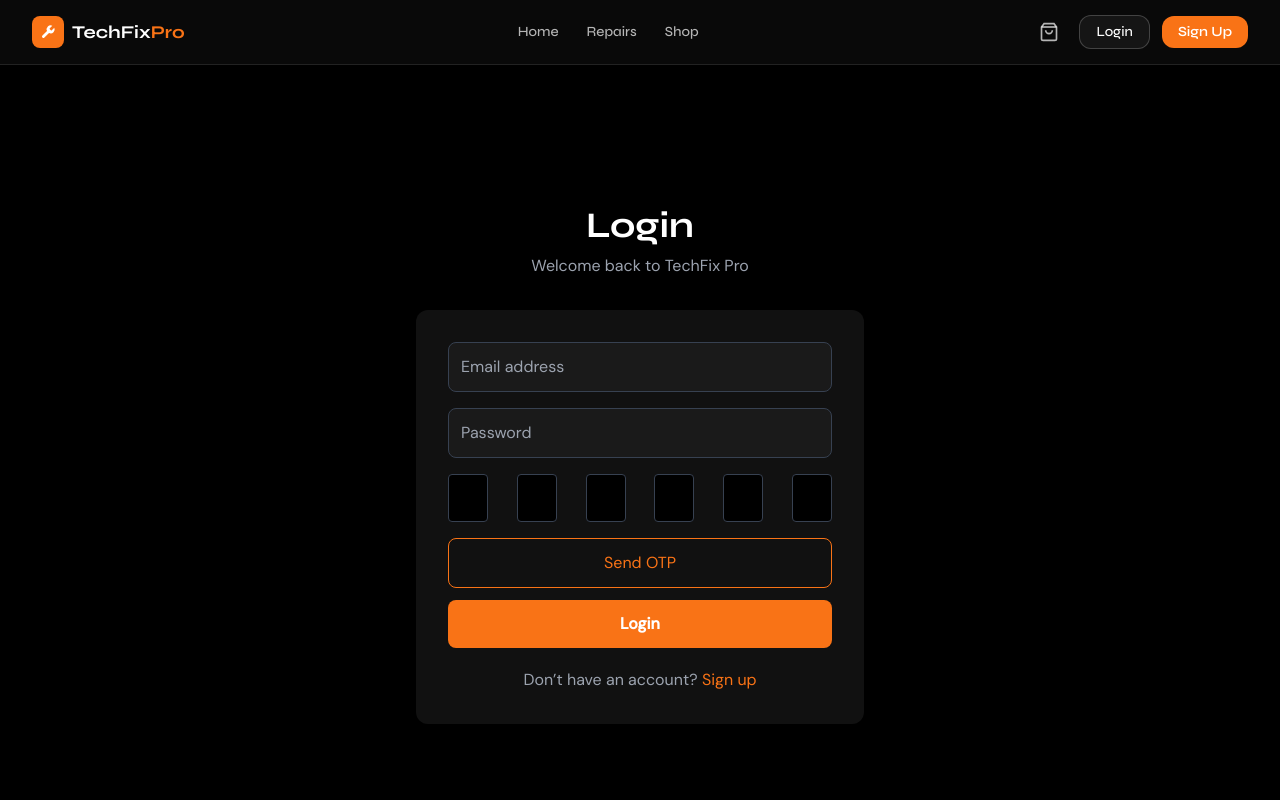
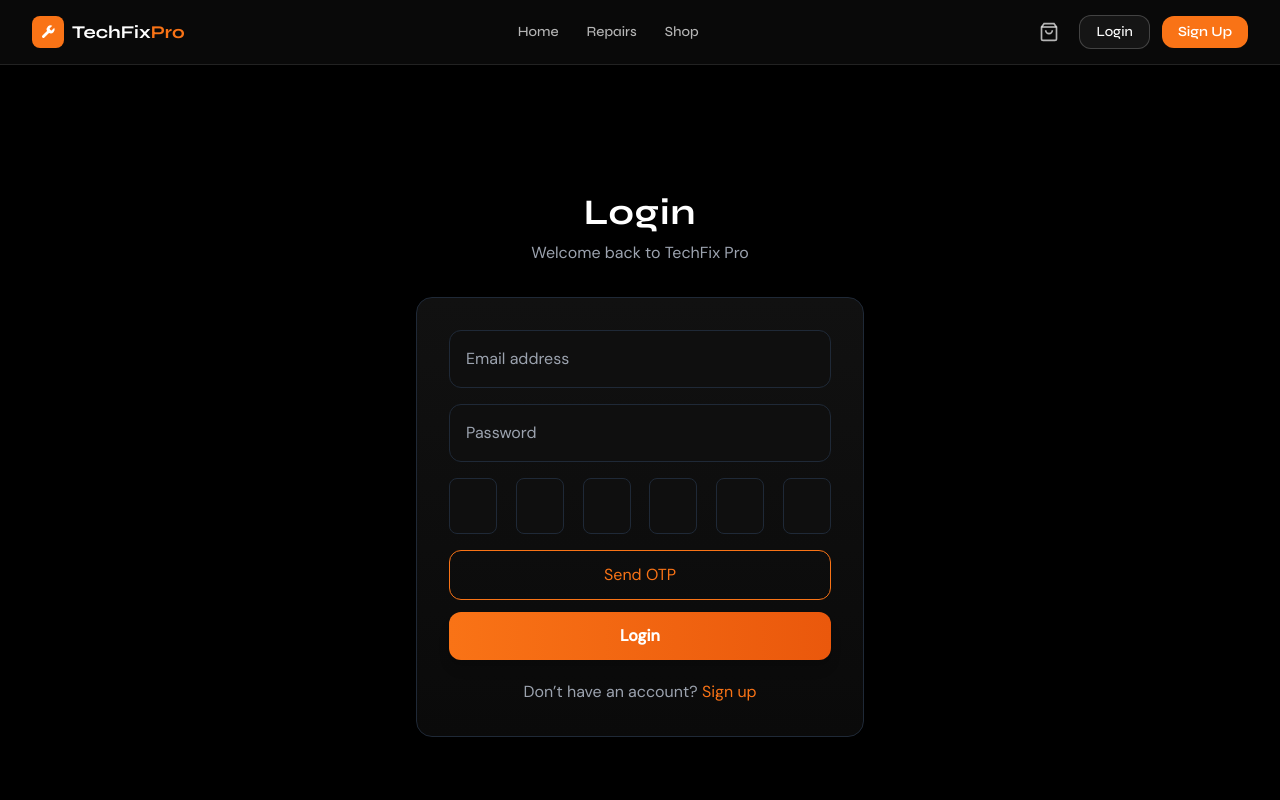
Before and after one commit to constancework001-max/hardware-site, a React (Vite) app in the folder frontend/: page /login in a window 1280 px wide. Shown: the top 800 px of the page. Built offline with nearby package versions, Linux system fonts and the light colour scheme.

Commit message:
final otp + login integration

```diff
--- a/frontend/src/index.css
+++ b/frontend/src/index.css
@@ -102,3 +102,20 @@
 .animate-card {
   animation: cardOpen 0.4s ease-in-out;
 }
+@keyframes fadeIn {
+  from { opacity: 0; transform: translateY(-10px); }
+  to { opacity: 1; transform: translateY(0); }
+}
+
+@keyframes cardOpen {
+  from { opacity: 0; transform: scale(0.95) translateY(20px); }
+  to { opacity: 1; transform: scale(1) translateY(0); }
+}
+
+.animate-fadeIn {
+  animation: fadeIn 0.5s ease-in-out;
+}
+
+.animate-card {
+  animation: cardOpen 0.4s ease-in-out;
+}
--- a/frontend/src/pages/Login.jsx
+++ b/frontend/src/pages/Login.jsx
@@ -5,7 +5,6 @@ export default function Login() {
   const [email, setEmail] = useState("");
   const [password, setPassword] = useState("");
   const [otp, setOtp] = useState(new Array(6).fill(""));
-  const [loading, setLoading] = useState(false);
   const [toast, setToast] = useState("");
 
   const inputsRef = useRef([]);
@@ -21,13 +20,11 @@ export default function Login() {
     if (!email) return showToast("Enter email first");
 
     try {
-      setLoading(true);
-      await api.post("/auth/send-otp", { email });
-      showToast("OTP sent to email");
-    } catch {
+      const res = await api.post("/auth/send-otp", { email });
+      showToast(res.data.message || "OTP sent");
+    } catch (err) {
+      console.error(err);
       showToast("Failed to send OTP");
-    } finally {
-      setLoading(false);
     }
   };
 
@@ -36,8 +33,6 @@ export default function Login() {
     const finalOtp = otp.join("");
 
     try {
-      setLoading(true);
-
       const res = await api.post("/auth/login", {
         email,
         password,
@@ -49,10 +44,9 @@ export default function Login() {
 
       window.location.href = "/dashboard";
 
-    } catch {
+    } catch (err) {
+      console.error(err);
       showToast("Login failed");
-    } finally {
-      setLoading(false);
     }
   };
 
@@ -67,6 +61,10 @@ export default function Login() {
     if (value && index < 5) {
       inputsRef.current[index + 1].focus();
     }
+
+    if (!value && index > 0) {
+      inputsRef.current[index - 1].focus();
+    }
   };
 
   return (
@@ -79,16 +77,18 @@ export default function Login() {
         </div>
       )}
 
-    {/* HEADER (OUTSIDE BOX) */}
+      {/* HEADER */}
       <div className="text-center mb-8 animate-fadeIn">
-      <h1 className="text-4xl font-bold mb-2">Login</h1>
+        <h1 className="text-4xl font-bold mb-2 tracking-wide">
+          Login
+        </h1>
         <p className="text-gray-400">
           Welcome back to TechFix Pro
         </p>
       </div>
 
       {/* CARD */}
-    <div className="w-full max-w-md bg-[#111] p-8 rounded-xl shadow-xl animate-card">
+      <div className="w-full max-w-md bg-gradient-to-b from-[#111] to-[#0a0a0a] p-8 rounded-2xl shadow-2xl border border-gray-800 animate-card">
 
         {/* EMAIL */}
         <input
@@ -96,7 +96,7 @@ export default function Login() {
           placeholder="Email address"
           value={email}
           onChange={(e) => setEmail(e.target.value)}
-        className="w-full mb-4 p-3 rounded-lg bg-[#1a1a1a] border border-gray-700 outline-none"
+          className="w-full mb-4 p-4 rounded-xl bg-[#0f0f0f] border border-gray-800 focus:border-orange-500 outline-none transition"
         />
 
         {/* PASSWORD */}
@@ -105,7 +105,7 @@ export default function Login() {
           placeholder="Password"
           value={password}
           onChange={(e) => setPassword(e.target.value)}
-        className="w-full mb-4 p-3 rounded-lg bg-[#1a1a1a] border border-gray-700 outline-none"
+          className="w-full mb-4 p-4 rounded-xl bg-[#0f0f0f] border border-gray-800 focus:border-orange-500 outline-none transition"
         />
 
         {/* OTP */}
@@ -117,7 +117,7 @@ export default function Login() {
               value={digit}
               onChange={(e) => handleOtpChange(e.target.value, index)}
               maxLength="1"
-            className="w-10 h-12 text-center text-lg bg-black border border-gray-700 rounded"
+              className="w-12 h-14 text-center text-lg bg-[#0f0f0f] border border-gray-800 rounded-lg focus:border-orange-500 outline-none transition"
             />
           ))}
         </div>
@@ -125,7 +125,7 @@ export default function Login() {
         {/* SEND OTP */}
         <button
           onClick={sendOtp}
-        className="w-full border border-orange-500 text-orange-500 py-3 rounded-lg mb-3 hover:bg-orange-500 hover:text-white transition"
+          className="w-full border border-orange-500 text-orange-500 py-3 rounded-xl mb-3 hover:bg-orange-500 hover:text-white transition duration-300"
         >
           Send OTP
         </button>
@@ -133,95 +133,19 @@ export default function Login() {
         {/* LOGIN */}
         <button
           onClick={handleLogin}
-        className="w-full bg-orange-500 py-3 rounded-lg font-semibold hover:bg-orange-600 transition"
+          className="w-full bg-gradient-to-r from-orange-500 to-orange-600 py-3 rounded-xl font-semibold hover:opacity-90 transition duration-300 shadow-lg"
         >
           Login
         </button>
 
         <p className="text-center text-gray-400 mt-5">
           Don’t have an account?{" "}
-        <span className="text-orange-500 cursor-pointer">Sign up</span>
+          <span className="text-orange-500 cursor-pointer">
+            Sign up
+          </span>
         </p>
 
       </div>
     </div>
   );
 }
-
-// ================= STYLES =================
-const container = {
-  minHeight: "100vh",
-  backgroundColor: "#0b0b0b",
-  display: "flex",
-  justifyContent: "center",
-  alignItems: "center"
-};
-
-const card = {
-  backgroundColor: "#111",
-  padding: "40px",
-  borderRadius: "12px",
-  width: "350px",
-  textAlign: "center",
-  boxShadow: "0 0 20px rgba(0,0,0,0.5)"
-};
-
-const input = {
-  width: "100%",
-  padding: "10px",
-  marginBottom: "15px",
-  borderRadius: "6px",
-  border: "1px solid #333",
-  backgroundColor: "#000",
-  color: "#fff"
-};
-
-const otpContainer = {
-  display: "flex",
-  justifyContent: "space-between",
-  marginBottom: "15px"
-};
-
-const otpBox = {
-  width: "40px",
-  height: "45px",
-  textAlign: "center",
-  fontSize: "18px",
-  borderRadius: "6px",
-  border: "1px solid #333",
-  backgroundColor: "#000",
-  color: "#fff"
-};
-
-const btn = {
-  width: "100%",
-  padding: "10px",
-  backgroundColor: "#ff6a00",
-  border: "none",
-  borderRadius: "6px",
-  color: "#fff",
-  cursor: "pointer",
-  fontWeight: "bold"
-};
-
-const outlineBtn = {
-  width: "100%",
-  padding: "10px",
-  marginBottom: "10px",
-  backgroundColor: "transparent",
-  border: "1px solid #ff6a00",
-  borderRadius: "6px",
-  color: "#ff6a00",
-  cursor: "pointer"
-};
-
-const toastStyle = {
-  position: "absolute",
-  top: "20px",
-  right: "20px",
-  backgroundColor: "#ff4d4d",
-  color: "#fff",
-  padding: "10px 15px",
-  borderRadius: "6px",
-  boxShadow: "0 0 10px rgba(0,0,0,0.3)"
-};
```
Lines whose indentation alone changed are shown as unchanged.
